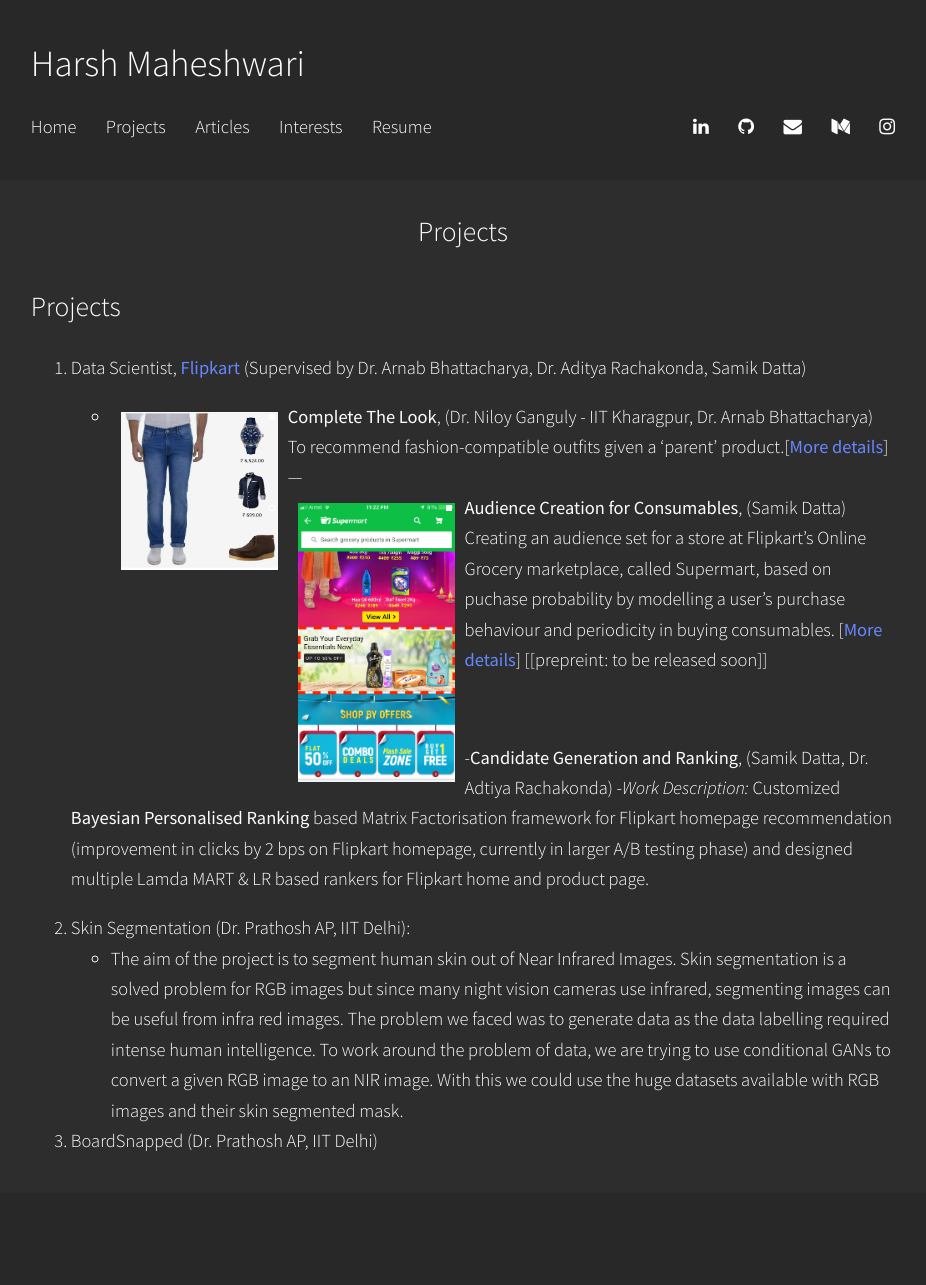
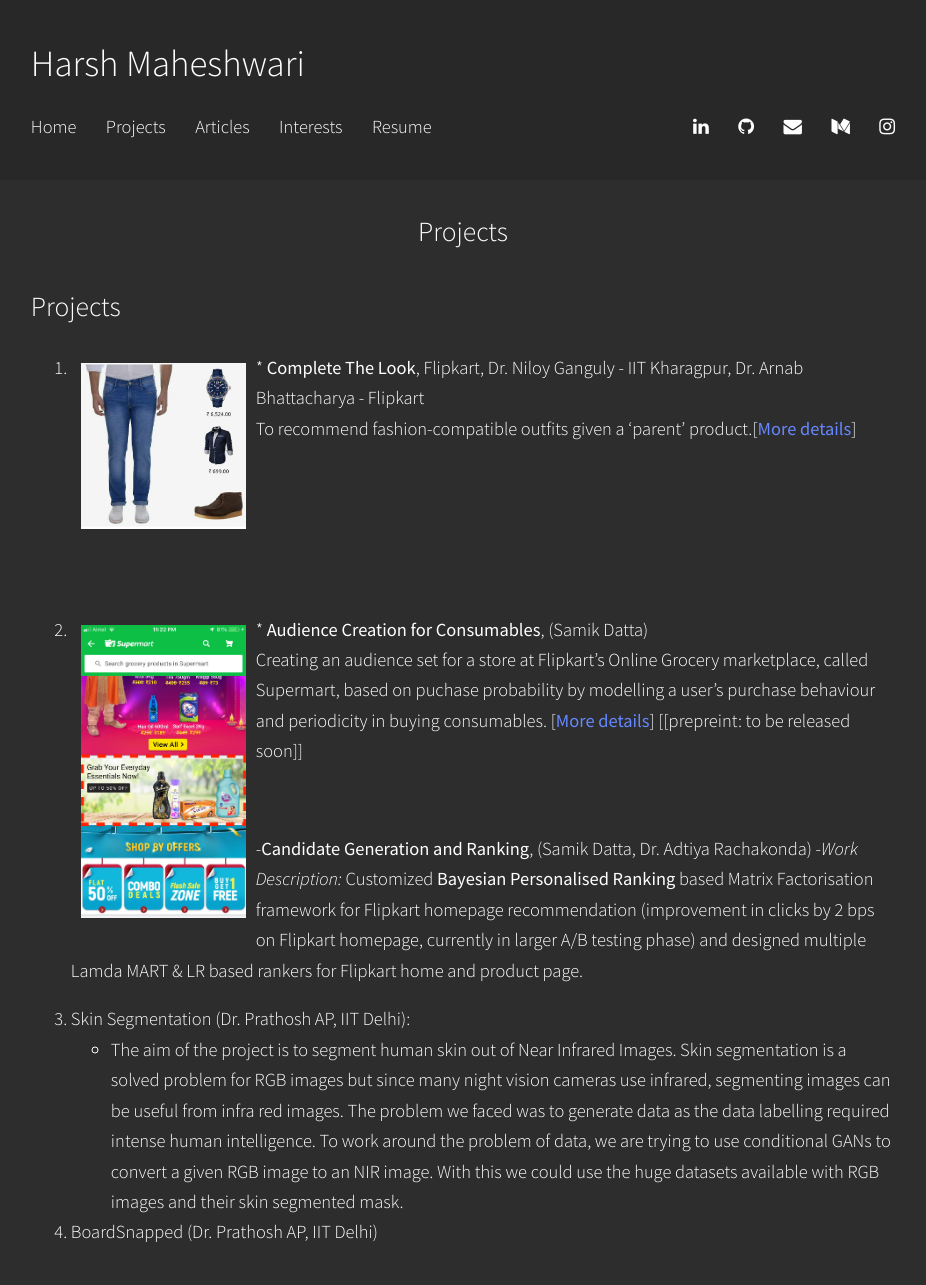
Before and after one commit to harshm121/portfolio-old, a Jekyll site: the page built from Projects/index.md, in a window 1280 px wide. Shown: the whole page, without its empty margins (177-1103 px from the left). Built offline with Jekyll 4.4.1, drawn with Linux system fonts in a browser that asks for light colours; before the commit the page ends 1193 px from its top, so only the background shows below that.

Commit message:
Update index.md

```diff
--- a/Projects/index.md
+++ b/Projects/index.md
@@ -15,17 +15,19 @@
 
 ## Projects
 
-1. Data Scientist, [Flipkart](https://www.flipkart.com/) (Supervised by Dr. Arnab Bhattacharya, Dr. Aditya Rachakonda, Samik Datta) <br>
-
-	- <img style="float:left;padding:10px;"
+1. <img style="float:left;padding:10px;"
 src="./ctl_example.jpeg" alt="CTL Example" width="20%">
-		* **Complete The Look**,	(Dr. Niloy Ganguly - IIT Kharagpur, Dr. Arnab Bhattacharya)
+		* **Complete The Look**, Flipkart, Dr. Niloy Ganguly - IIT Kharagpur, Dr. Arnab Bhattacharya - Flipkart
 		<br>
 		To recommend fashion-compatible outfits given a 'parent' product.\[[More details](CTL.md)\]
 	<br>
----
+	<br>
+	<br>
+	<br>
+	<br>
+	<br>
 
-	- <img style="float:left;padding:10px;"
+2.  <img style="float:left;padding:10px;"
 src="./supermart-banner.png" alt="supermart banner" width="20%">
 		* **Audience Creation for Consumables**,	(Samik Datta)
 	<br>
```
